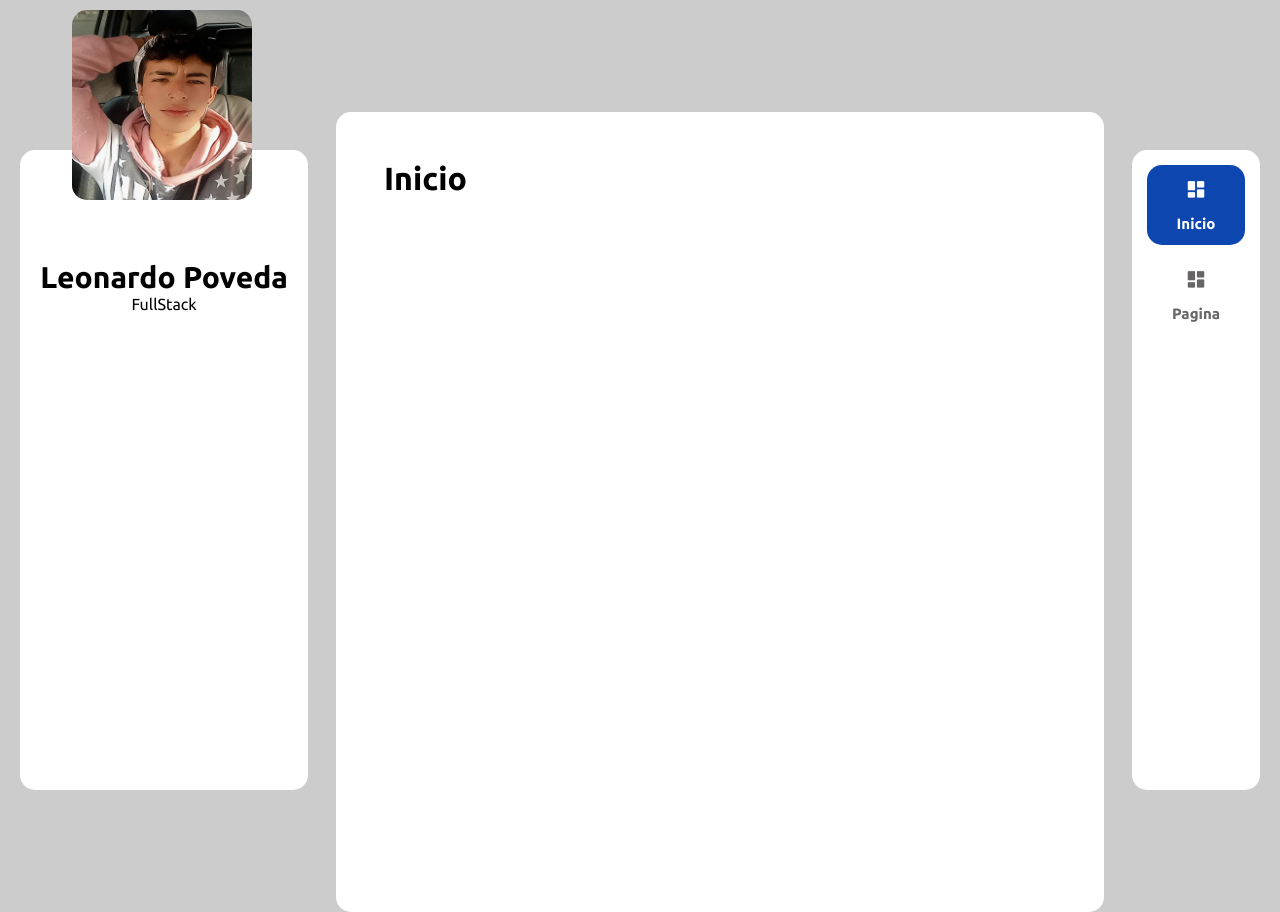
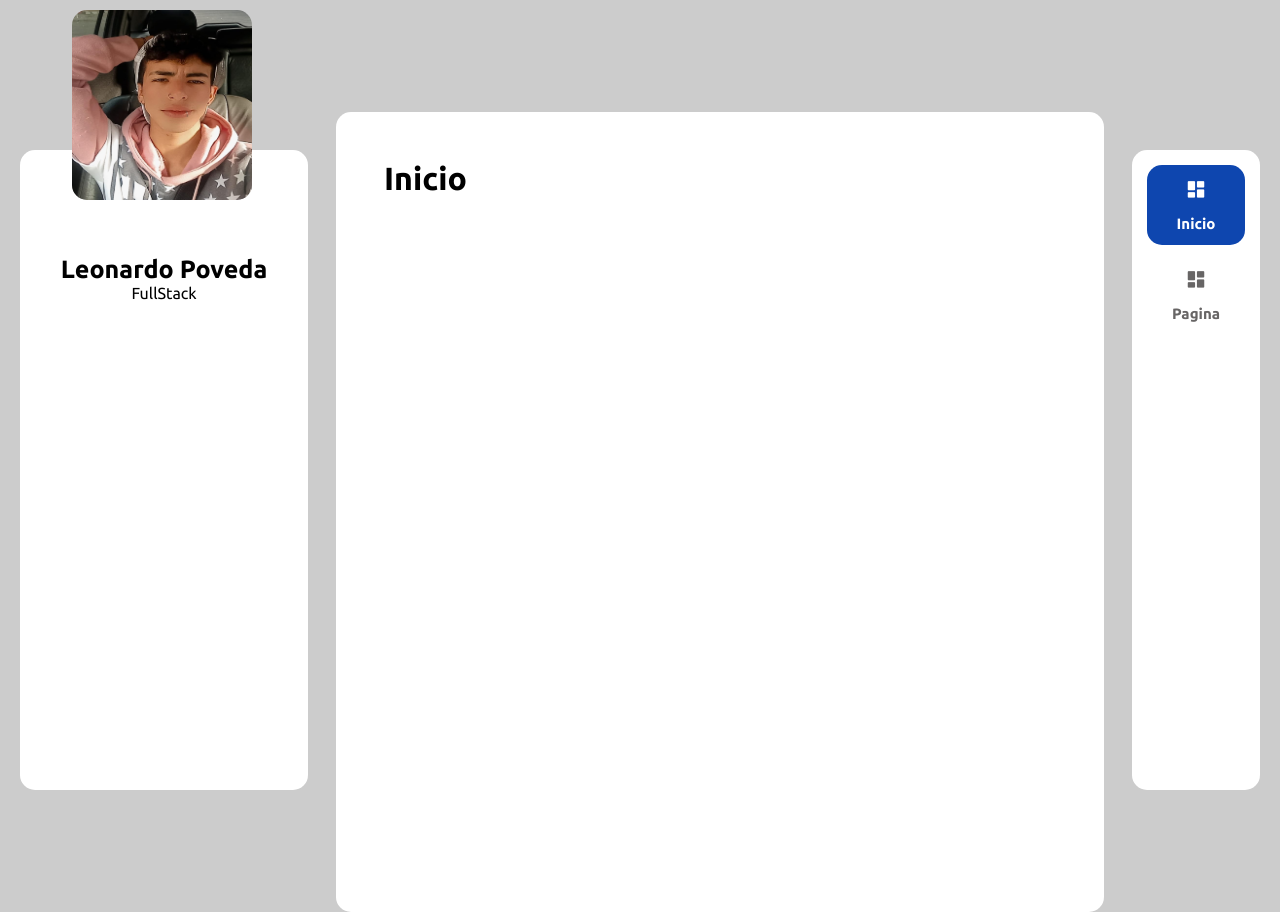
Before and after one commit to LesPov/Portafolio1, an Angular app: page /dashboard in a window 1280 px wide. Built offline with nearby package versions, Linux system fonts and the light colour scheme.

Commit message:
la parte de perfil ya esta  falta arreglar la navegacion y empezar con las secciones

```diff
--- a/src/app/perfil/perfil.component.css
+++ b/src/app/perfil/perfil.component.css
@@ -39,6 +39,6 @@
 }
 
 h1{
-    margin-top: 110px;
-    font-size: 30px;
+    margin-top: 105px;
+    font-size: 25px;
 }
```
